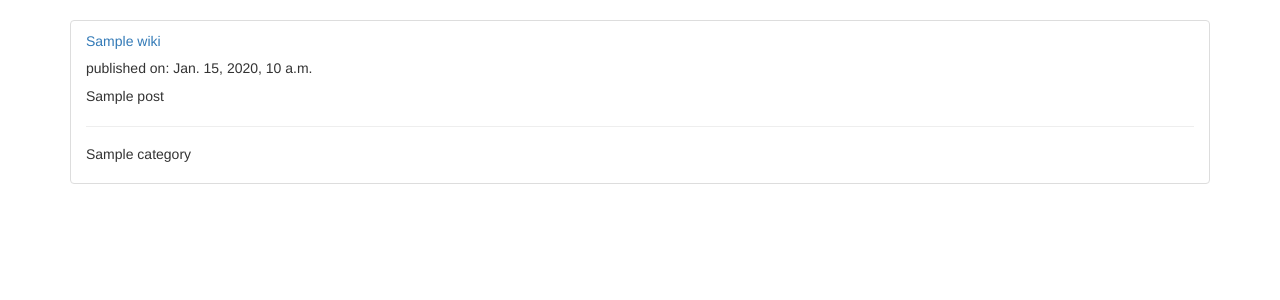
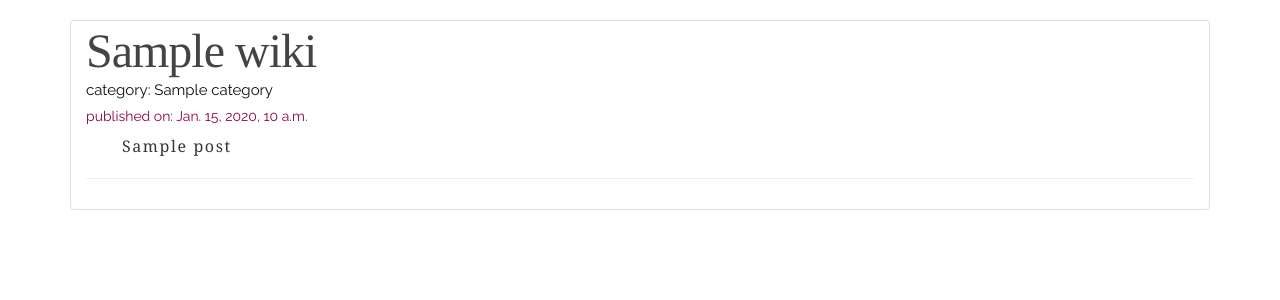
Before and after one commit to jobm/WIKI-LITE, a Django app: template Wiki/templates/wiki_home.html in a window 1280 px wide. Shown: the part 51-351 px from the top of the page. Run offline with Django 3.2, Linux system fonts and the light colour scheme; the template is opened without the code that fills it: most values are stand-ins (such as "Sample title", 1, 10 or a date in 2020); some libraries are stand-ins or nearby versions.

Commit message:
styling of the posts complete

```diff
--- a/Wiki/templates/wiki_home.html
+++ b/Wiki/templates/wiki_home.html
@@ -4,13 +4,14 @@
   <ul class="list-group">
     {% for wiki in wikis  %}
       <li class="list-group-item">
-        <a href="{% url "wikis:details" wiki.pk %}">{{wiki.title}}</a>
-        <h5>published on: {{ wiki.date_created }}</h5>
-        <p>
+        <a class="post_title" href="{% url "wikis:details" wiki.pk %}">{{wiki.title}}</a>
+          <h5 class="post_category">category: {{wiki.category}}</h5>
+        <h5 class="post_date">published on: {{ wiki.date_created }}</h5>
+        <p class="main_post">
           {{wiki.post}}
         </p>
         <hr>
-        <h5>{{wiki.category}}</h5>
+
       </li>
     {% endfor %}
   </ul>
--- /dev/null
+++ b/assets/css/custom.css
@@ -0,0 +1,34 @@
+.text-align-center {
+	text-align: center;
+}
+.post_title{
+	font-family: times, Times New Roman, times-roman, georgia, serif;
+	font-size: 48px;
+	line-height: 40px;
+	letter-spacing: -1px;
+	color: #444;
+	margin: 0 0 0 0;
+	padding: 0 0 0 0;
+  font-weight: 100;
+}
+.post_category{
+	font-size: 1.5rem;
+	font-family: 'Raleway', sans-serif;
+	font-weight:lighter;
+	color:rgb(14, 14, 14);
+}
+.post_date{
+	font-size: 1.4rem;
+	font-family: 'Raleway', sans-serif;
+	font-weight: normal;
+	color:rgb(138, 8, 71);
+}
+.main_post{
+	font-size: 1.6rem;
+	font-family: "Adobe Caslon Pro", "Hoefler Text", Georgia, Garamond, Times, serif;
+	font-weight: lighter;
+	letter-spacing:0.1em;
+	color:rgb(54, 53, 55);
+	text-indent: 9.5mm;
+  line-height: 1.5;
+}
--- a/static_in_pro/our_static/css/custom.css
+++ /dev/null
@@ -1,3 +0,0 @@
-.text-align-center {
-	text-align: center;
-}
--- a/templates/Layout.html
+++ b/templates/Layout.html
@@ -4,6 +4,8 @@
 <head>
     <meta charset="UTF-8">
     <title>Wiki</title>
+    <link href='https://fonts.googleapis.com/css?family=Raleway' rel='stylesheet' type='text/css'>
+    <link rel="stylesheet" href="{% static 'css/custom.css' %}">
     <link rel="stylesheet" href="{% static 'bootstrap3/css/bootstrap.css' %}">
     <link rel="stylesheet" href="//code.jquery.com/ui/1.11.4/themes/smoothness/jquery-ui.css">
 </head>
```
Also changed, not shown: 1 other file.
